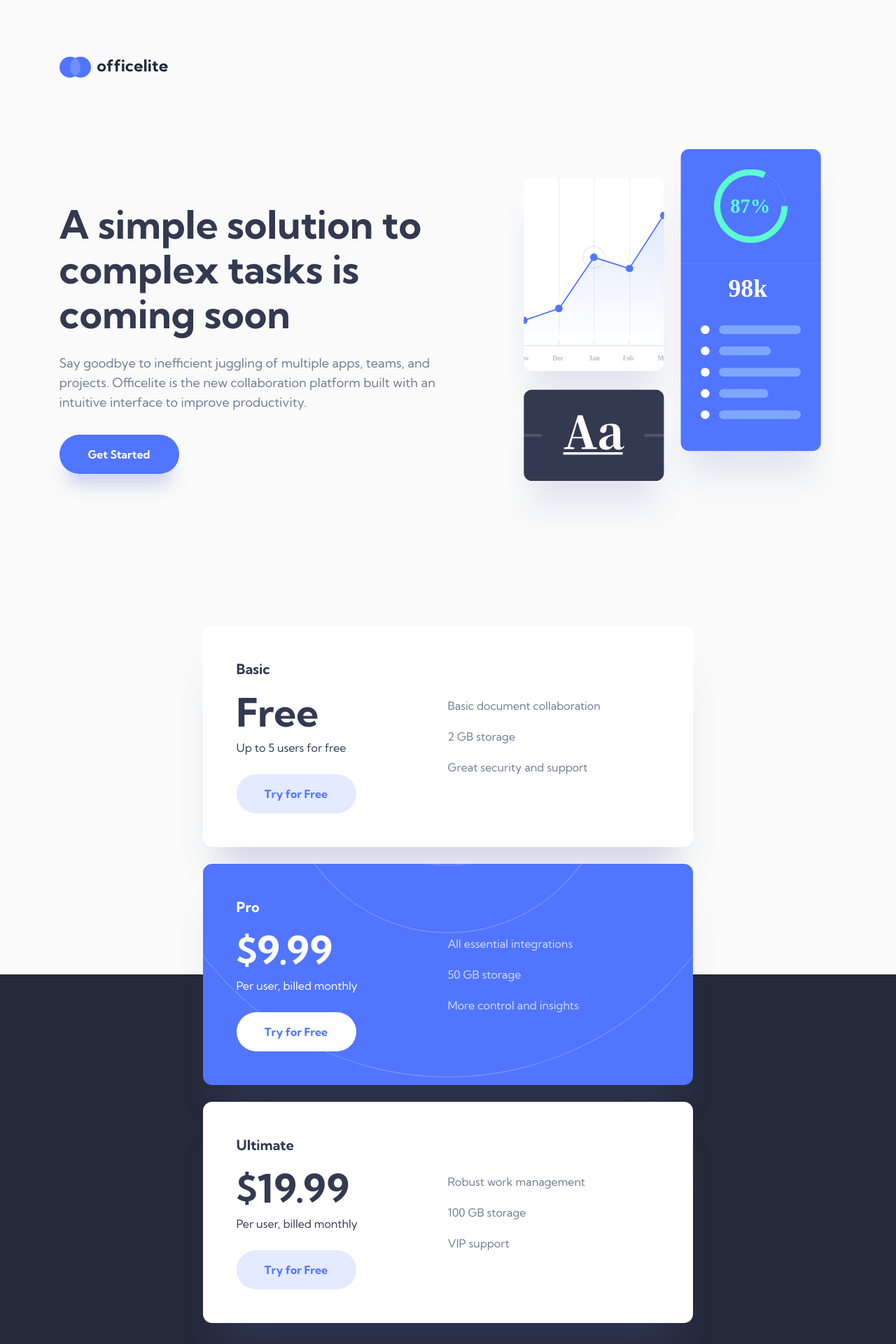
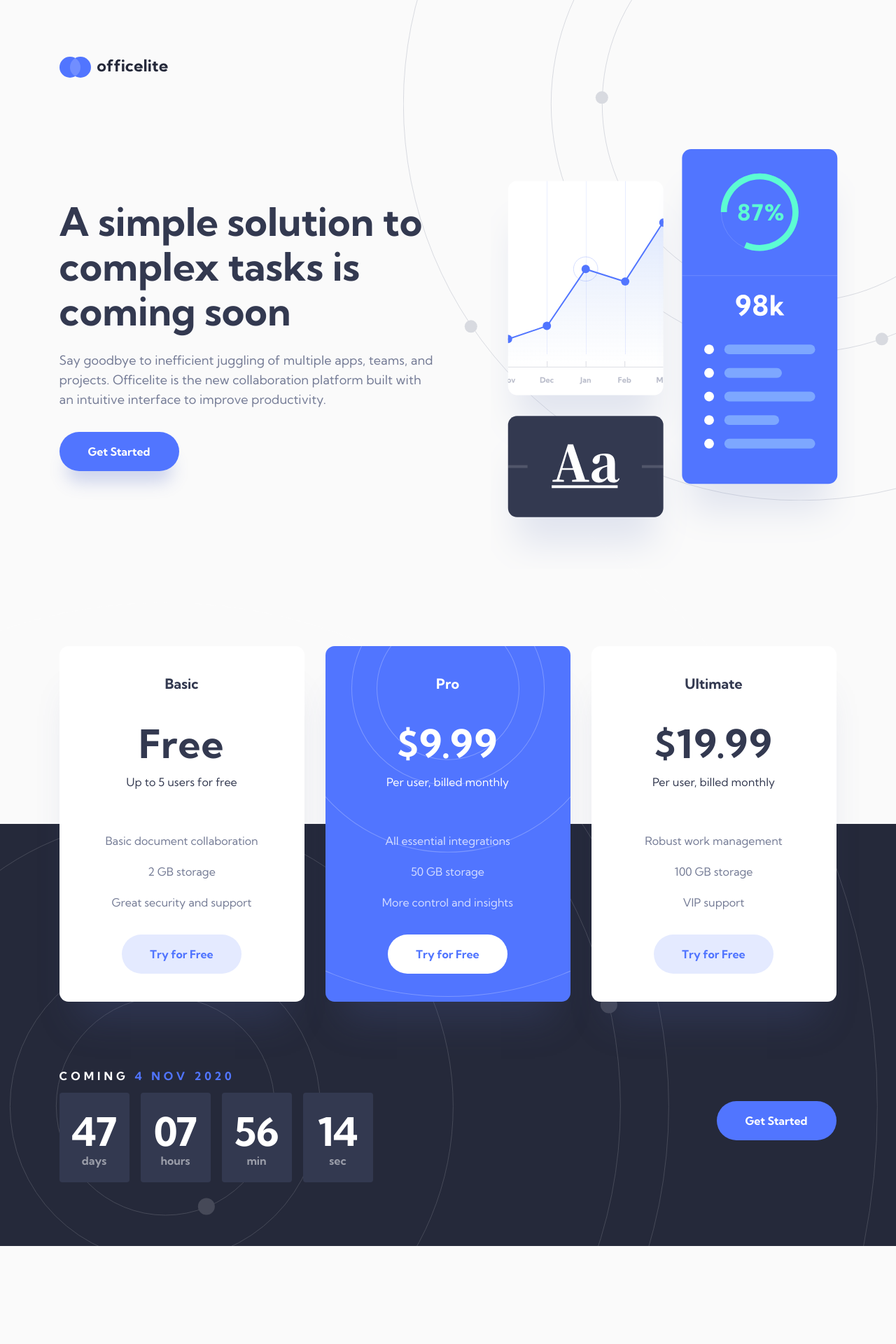
Before and after one commit to zuolizhu/officelite-coming-soon-frontendmentor, a Next.js app: page / in a window 1280 px wide. Shown: the top 1920 px of the page at 70% size. After the commit the page ends 1780 px from the top, so only its background shows below. Built offline with nearby package versions, Linux system fonts and the light colour scheme.

Commit message:
homepage background pattern added

```diff
--- a/components/Layout.js
+++ b/components/Layout.js
@@ -3,8 +3,10 @@ import Header from '../components/Header'
 
 export default function Layout({
   children,
+  isHomepage,
   title = 'Frontend Mentor | Officelite coming soon site'
 }) {
+  const mainClasses = isHomepage ? 'main home' : 'main'
   return (
     <>
       <Head>
@@ -15,8 +17,8 @@ export default function Layout({
         <link rel="preconnect" href="https://fonts.gstatic.com" />
         <link href="https://fonts.googleapis.com/css2?family=Kumbh+Sans:wght@400;700&display=swap" rel="stylesheet" />
       </Head>
-      <Header/>
-      <main>
+      <Header isHomepage={isHomepage} />
+      <main className={mainClasses}>
         {children}
       </main>
     </>
--- a/components/home/HomeCountDown.js
+++ b/components/home/HomeCountDown.js
@@ -10,16 +10,20 @@ export default function HomeCountDown({ isStatic }) {
           <p className="t-coming"><span className="t-white">Coming</span> <span className="t-blue">4 Nov 2020</span></p>
           <div className="static-countdown">
             <div className="static-countdown__card">
-              <span className="t-counter-number">47</span><br/><span className="t-counter-unit">Days</span>
+              <p className="t-counter-number static-countdown__card__number">47</p>
+              <p className="t-counter-unit">days</p>
             </div>
             <div className="static-countdown__card">
-              <span className="t-counter-number">07</span><br/><span className="t-counter-unit">Hours</span>
+              <p className="t-counter-number static-countdown__card__number">07</p>
+              <p className="t-counter-unit">hours</p>
             </div>
             <div className="static-countdown__card">
-              <span className="t-counter-number">56</span><br/><span className="t-counter-unit">Min</span>
+              <p className="t-counter-number static-countdown__card__number">56</p>
+              <p className="t-counter-unit">min</p>
             </div>
             <div className="static-countdown__card">
-              <span className="t-counter-number">14</span><br/><span className="t-counter-unit">Sec</span>
+              <p className="t-counter-number static-countdown__card__number">14</p>
+              <p className="t-counter-unit">sec</p>
             </div>
           </div>
         </div>
--- a/components/home/HomeHero.js
+++ b/components/home/HomeHero.js
@@ -5,14 +5,14 @@ export default function HomeHero() {
     <section className="home-hero">
       <div className="container container--home">
         <div className="home-hero__content">
-          <h1 className="t-h1">A simple solution to complex tasks is coming soon</h1>
+          <h1 className="t-h1 home-hero__content__heading">A simple solution to complex tasks is coming soon</h1>
           <p className="t-body1 t-light-gray home-hero__content__body">Say goodbye to inefficient juggling of multiple apps, teams, and projects. Officelite is the new collaboration platform built with an intuitive interface to improve productivity.</p>
           <Link href="/signup">
             <a className="btn btn--blue btn-shadow-blue">Get Started</a>
           </Link>
         </div>
         <div className="home-hero__image">
-          <img src="/assets/home/illustration-charts.svg" alt="home hero" />
+          <img src="/assets/home/illustration-charts-v2.svg" alt="home hero" />
         </div>
       </div>
     </section>
--- a/pages/index.js
+++ b/pages/index.js
@@ -5,7 +5,7 @@ import HomeCountDown from '../components/home/HomeCountDown'
 
 export default function Home() {
   return (
-    <Layout>
+    <Layout isHomepage={true}>
       <HomeHero />
       <HomePlans />
       <HomeCountDown isStatic={true} />
--- a/styles/base/_reset.scss
+++ b/styles/base/_reset.scss
@@ -42,6 +42,10 @@ body {
   font-family: 'Kumbh Sans', sans-serif;
 }
 
+#__next {
+  overflow: hidden;
+}
+
 h1,
 h2,
 h3,
--- a/styles/base/_typography.scss
+++ b/styles/base/_typography.scss
@@ -82,15 +82,10 @@
   font-size: 3.2rem;
   letter-spacing: 0;
   line-height: 4.8rem;
-  display: inline-block;
-  margin-bottom: -.8rem;
   color: var(--color-white);
   font-weight: var(--weight-bold);
-  @media (min-width: 496px) {
-    display: block;
-    margin-bottom: 0;
+  @media (min-width: 768px) {
     font-size: 5.6rem;
-    line-height: 4.8rem;
   }
 }
 
@@ -101,8 +96,7 @@
   line-height: 2.8rem;
   color: var(--color-white);
   font-weight: var(--weight-bold);
-  @media (min-width: 496px) {
-    display: block;
+  @media (min-width: 768px) {
     font-size: 1.6rem;
   }
 }
--- a/styles/pages/_home.scss
+++ b/styles/pages/_home.scss
@@ -19,6 +19,9 @@
     @media (min-width: 1024px) {
       align-items: center;
     }
+    @media (min-width: 1280px) {
+      align-items: flex-start;
+    }
   }
 
   &__content {
@@ -32,11 +35,21 @@
     @media (min-width: 1024px) {
       max-width: 54rem;
     }
+    @media (min-width: 1280px) {
+      margin-top: 7.2rem;
+    }
+
+    &__heading {
+      @media (min-width: 1024px) {
+        letter-spacing: 0.06px;
+      }
+    }
 
     &__body {
       margin: 2.4rem 0;
       @media (min-width: 1024px) {
         margin: 2.4rem 0 3.2rem;
+        letter-spacing: .06px;
       }
     }
   }
@@ -46,7 +59,13 @@
     display: flex;
     margin: 0 auto;
     align-items: center;
-    img { width: 100%; }
+    img {
+      width: 100%;
+      @media (min-width: 1024px) {
+        width: 111%;
+        transform: translateX(-2.5rem);
+      }
+    }
 
     @media (min-width: 768px) {
       width: 36.589vw;
@@ -67,6 +86,9 @@
     margin-top: 14rem;
     padding-right: 4rem;
     padding-left: 3.9rem;
+  }
+  @media (min-width: 1200px) {
+    margin-top: 11rem;
   }
 
   &::before {
@@ -104,13 +126,19 @@
       row-gap: 2.4rem;
       max-width: 70rem;
     }
+    @media (min-width: 1200px) {
+      row-gap: 0;
+      max-width: none;
+      column-gap: 3rem;
+      grid-template-columns: repeat(3, 1fr);
+    }
 
     .plan {
       padding: 4rem 0;
       text-align: center;
       border-radius: 1.3rem;
       box-shadow: 0 5rem 5rem -2.5rem rgba(75,92,154,0.25);
-      @media (min-width: 768px) {
+      @media (min-width: 768px) and (max-width: 1199px) {
         display: grid;
         padding: 4.8rem;
         text-align: left;
@@ -138,20 +166,29 @@
       // basic, pro, ultimate
       &__type {
         margin-bottom: 4rem;
-        @media (min-width: 768px) {
+        @media (min-width: 768px) and (max-width: 1199px) {
           margin-bottom: 1.6rem;
         }
       }
       &__price {
         margin-bottom: .8rem;
-        @media (min-width: 768px) {
+        @media (min-width: 768px) and (max-width: 1199px) {
           margin-bottom: .4rem;
         }
+        @media (min-width: 1200px) {
+          letter-spacing: 1.2px;
+        }
       }
+      &__billed {
+        @media (min-width: 1200px) {
+          letter-spacing: 0.08px;
+        }
+      }
+
       &__features {
         margin-top: 5.6rem;
         margin-bottom: 3.2rem;
-        @media (min-width: 768px) {
+        @media (min-width: 768px) and (max-width: 1199px) {
           grid-row: 1/3;
           margin-top: 0;
           margin-bottom: 0;
@@ -164,14 +201,14 @@
         }
       }
       &__heading {
-        @media (min-width: 768px) {
+        @media (min-width: 768px) and (max-width: 1199px) {
           grid-row: 1/2;
           grid-column: 1/2;
           margin-bottom: 2.4rem;
         }
       }
       &__cta-btn {
-        @media (min-width: 768px) {
+        @media (min-width: 768px) and (max-width: 1199px) {
           grid-row: 2/3;
           grid-column: 1/2;
         }
@@ -187,12 +224,18 @@
   padding-right: 2.4rem;
   padding-bottom: 10rem;
   background-color: var(--color-black);
-  @media (min-width: 1024px) {
+  @media (min-width: 1200px) {
     text-align: left;
+    padding-top: 8.2rem;
+    padding-right: 4rem;
+    padding-left: 3.9rem;
+    padding-bottom: 9.1rem;
   }
 
   .container--countdown {
-    @media (min-width: 1024px) {
+    z-index: 1;
+    position: relative;
+    @media (min-width: 1200px) {
       display: flex;
       align-items: center;
       justify-content: space-between;
@@ -200,35 +243,104 @@
   }
 
   .countdown__info {
-    width: 44.8rem;
+    margin: 0 auto;
+    @media (min-width: 1200px) {
+      width: 44.8rem;
+      margin: 0;
+    }
   }
 
   .static-countdown {
     display: grid;
+    max-width: 44.8rem;
     column-gap: 1.3rem;
-    max-width: 44.8rem;
     margin: 1.8rem auto 4rem;
     grid-template-columns: repeat(4, 1fr);
-    @media (min-width: 496px) {
+    @media (min-width: 768px) {
       column-gap: 1.6rem;
-      margin: .8rem auto 4.8rem;
     }
-    @media (min-width: 1024px) {
+    @media (min-width: 1200px) {
       margin: 0;
     }
 
     &__card {
-      text-align: center;
+      display: flex;
+      height: 9.2rem;
+      align-items: center;
       border-radius: .4rem;
-      padding: 1.6rem 0 .8rem;
+      flex-direction: column;
+      justify-content: center;
       background-color: var(--color-dark-gray);
-      @media (min-width: 496px) {
-        display: flex;
+      @media (min-width: 768px) {
         height: 12.8rem;
-        flex-direction: column;
-        justify-content: center;
-        padding: 1.5rem 0 1.6rem;
+      }
+
+      &__number {
+        margin-bottom: -1.2rem;
+        @media (min-width: 768px) {
+          margin-top: 1.5rem;
+          margin-bottom: 0.3rem;
+        }
       }
     }
   }
 }
+
+// home page background
+.home-hero__image {
+  z-index: 2;
+  position: relative;
+  &::before {
+    content: '';
+    top: 0;
+    left: 50%;
+    z-index: -1;
+    width: 45.8rem;
+    height: 45.8rem;
+    position: absolute;
+    background-size: cover;
+    background-repeat: no-repeat;
+    transform: translateX(-50%) translateY(-32.5rem);
+    background-image: url(../../public/assets/home/bg-pattern-header.svg);
+    @media (min-width: 768px) {
+      right: 0;
+      left: auto;
+      width: 66.6rem;
+      height: 66.6rem;
+      max-width: 80rem;
+      transform: translateX(52%) translateY(-37rem);
+    }
+    @media (min-width: 1024px) {
+      width: 113.4rem;
+      height: 113.4rem;
+      transform: translateX(22.6%) translateY(-55.7%);
+    }
+  }
+}
+
+.main.home {
+  position: relative;
+  &::after {
+    bottom: 0;
+    left: 50%;
+    content: '';
+    z-index: 0;
+    width: 120.2rem;
+    height: 120.2rem;
+    position: absolute;
+    background-size: cover;
+    background-repeat: no-repeat;
+    transform: translateX(-50%) translateY(11rem);
+    background-image: url(../../public/assets/home/bg-pattern-footer.svg);
+    @media (min-width: 768px) {
+      width: 145.4rem;
+      height: 145.4rem;
+      transform: translateX(-50%) translateY(33.2%);
+    }
+    @media (min-width: 1200px) {
+      width: 203.6rem;
+      height: 203.6rem;
+      transform: translateX(-69.85%) translateY(40.2%);
+    }
+  }
+}
```
Also changed, not shown: public/assets/home/illustration-charts-v2.svg (added).
